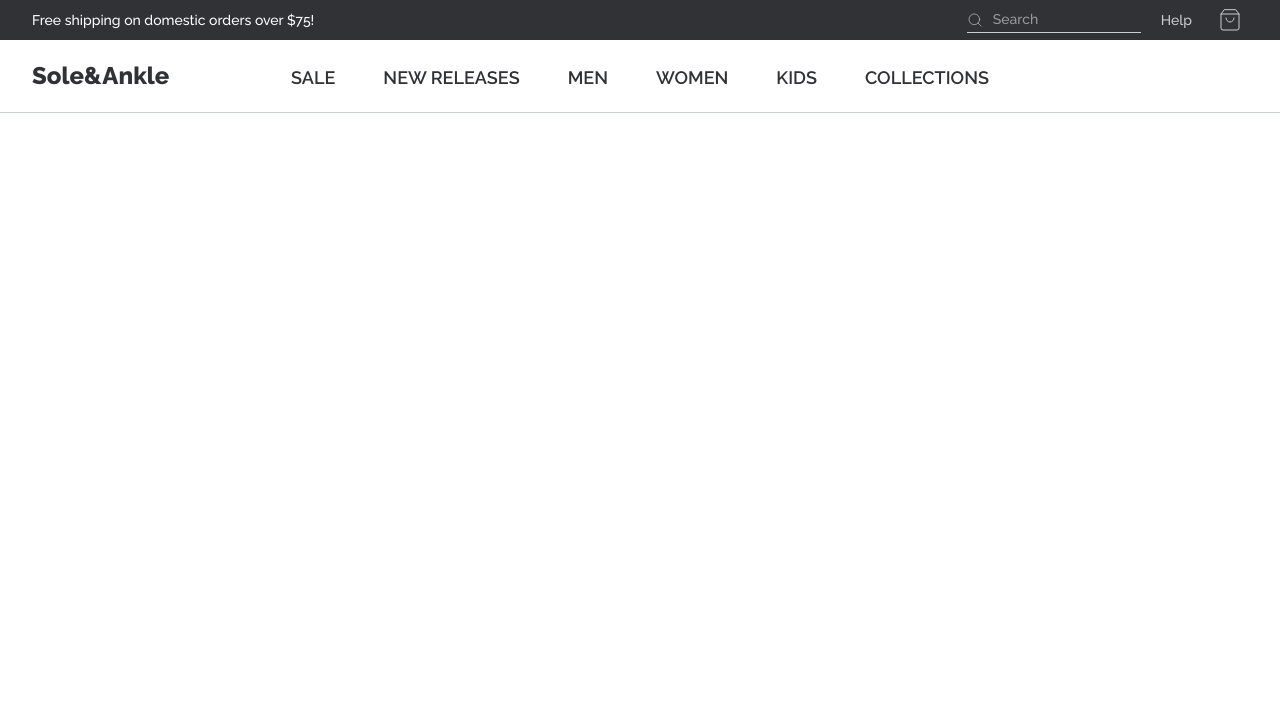
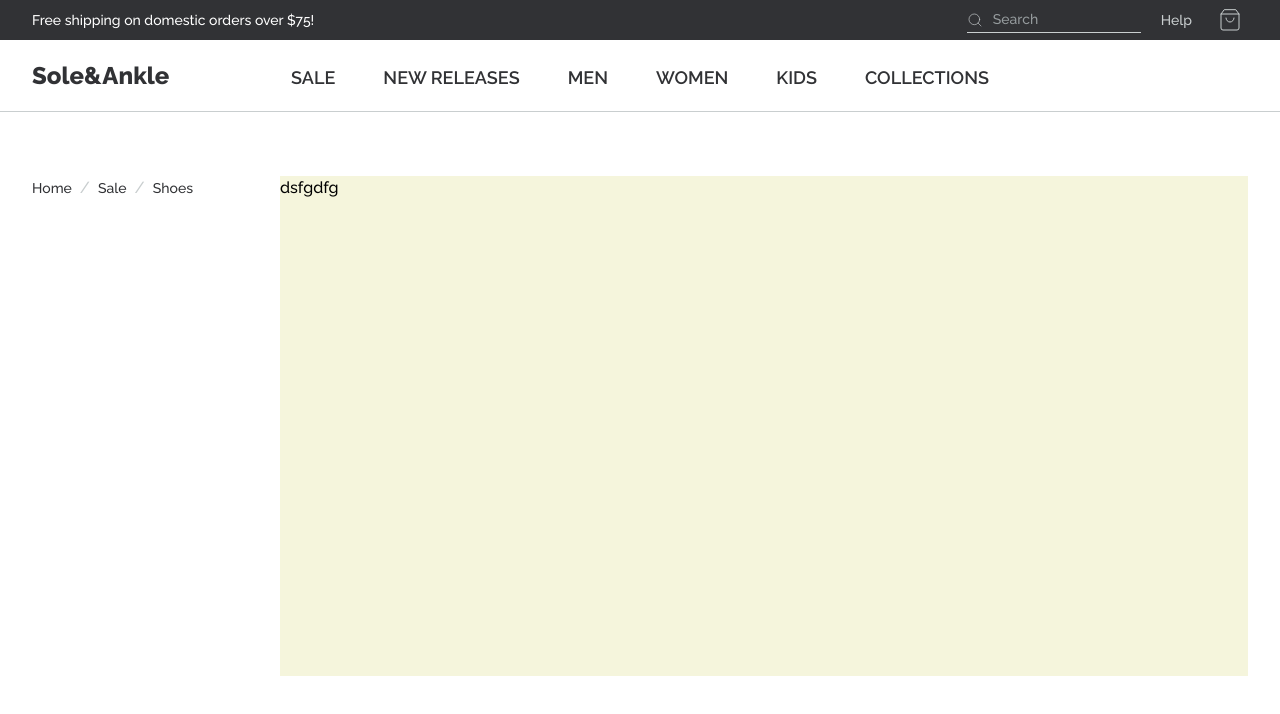
Before and after one commit to rajuplayground/sole-and-ankle, a website built with Vite: page src/index.html in a window 1280 px wide. Built offline with nearby package versions, Linux system fonts and the light colour scheme.

Commit message:
bread crumbs inital version done

```diff
--- a/src/index.html
+++ b/src/index.html
@@ -16,7 +16,7 @@
 </head>
 
 <body>
-    <header>
+    <header class="site-header">
         <div class="super-header">
             <p class="header-ad-text">Free shipping on domestic orders over $75!</p>
             <label class="header-search">
@@ -48,6 +48,20 @@
             </div>
         </div>
     </header>
+    <main class="site-main">
+        <div class="site-main-content">
+            dsfgdfg
+        </div>
+        <div class="site-sidebar">
+            <nav class="bread-crumbs">
+                <ul>
+                    <li><a href="#">Home</a></li>
+                    <li><a href="#">Sale</a></li>
+                    <li><a href="#">Shoes</a></li>
+                </ul>
+            </nav>
+        </div>
+    </main>
 
     <script>
         feather.replace()
--- a/src/style.css
+++ b/src/style.css
@@ -100,6 +100,10 @@
     color: inherit;
   }
 
+  .site-header {
+    margin-bottom: 64px;
+  }
+
 .super-header {
     display: flex;
     height: 40px;
@@ -147,6 +151,7 @@
     padding-inline: 32px;
     border-bottom: 1px solid var(--clr-neutral-300);
     color: var(--clr-neutral-900);
+    height: 72px;
   }
 
   .header-side{
@@ -178,3 +183,46 @@
     font-size: 1.5rem;
     font-weight: 800;
   }
+
+  .site-main {
+    display: flex;
+    padding-inline: 32px;
+    flex-direction: row-reverse;
+  }
+
+ .site-sidebar {
+    height: 300px;
+    flex-basis: 248px;
+ }
+
+ .site-main-content {
+    background-color: beige;
+    height: 500px;
+    flex: 1;
+ }
+
+ .bread-crumbs ul {
+    display: flex;
+    list-style: none;
+    padding: 0;
+    color: var(--clr-neutral-700);
+    flex-wrap: wrap;
+    justify-content: flex-start;
+ }
+
+ .bread-crumbs li {
+    margin-right: 8px;
+ }
+
+ .bread-crumbs li:not(:first-of-type):before{
+    content: "/";
+    display: inline-block;
+    margin-right: 8px;
+    color: var(--clr-neutral-300);
+ }
+
+ .bread-crumbs a {
+    color: inherit;
+    font-size: var(--fs-100);
+    text-transform: capitalize;
+ }
```
